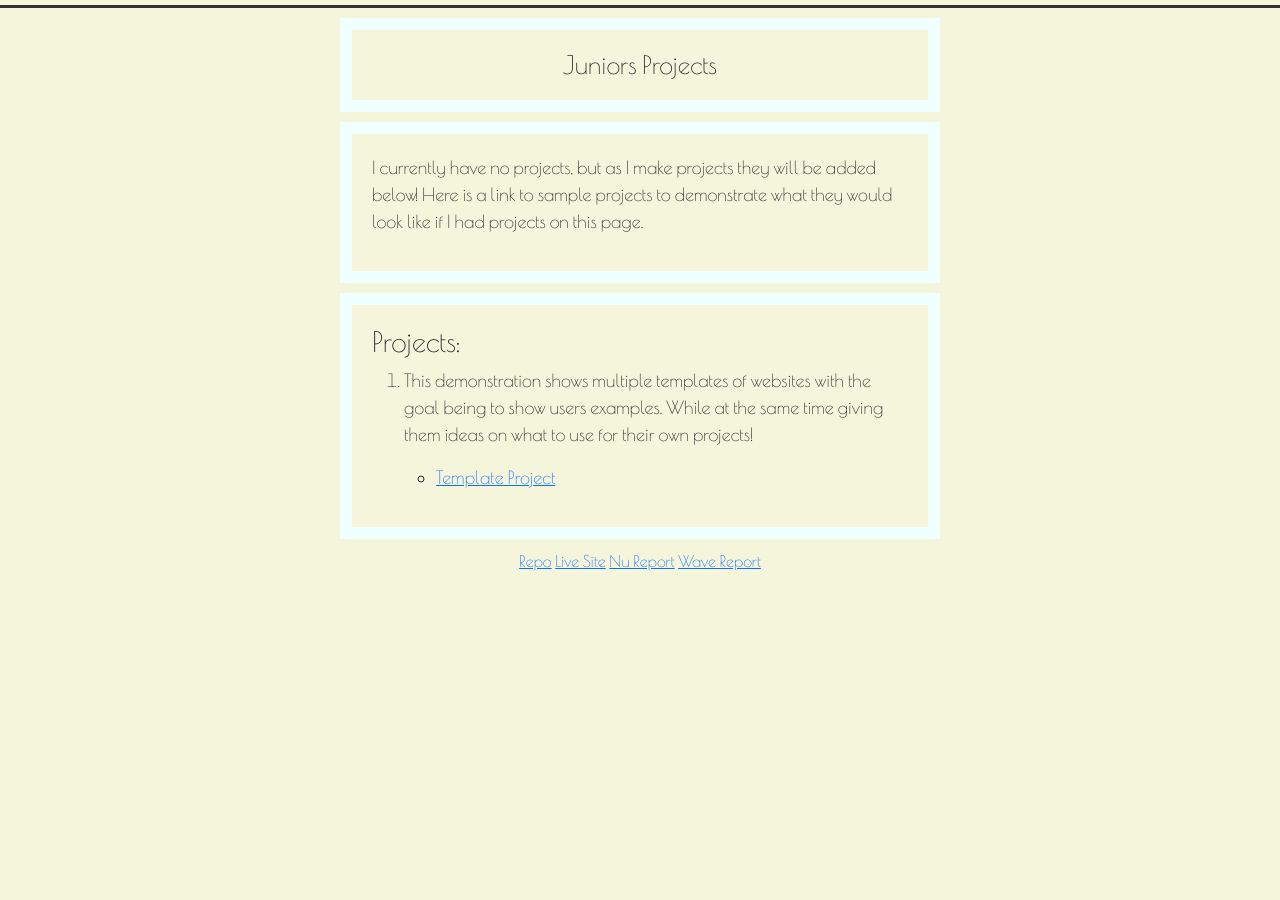
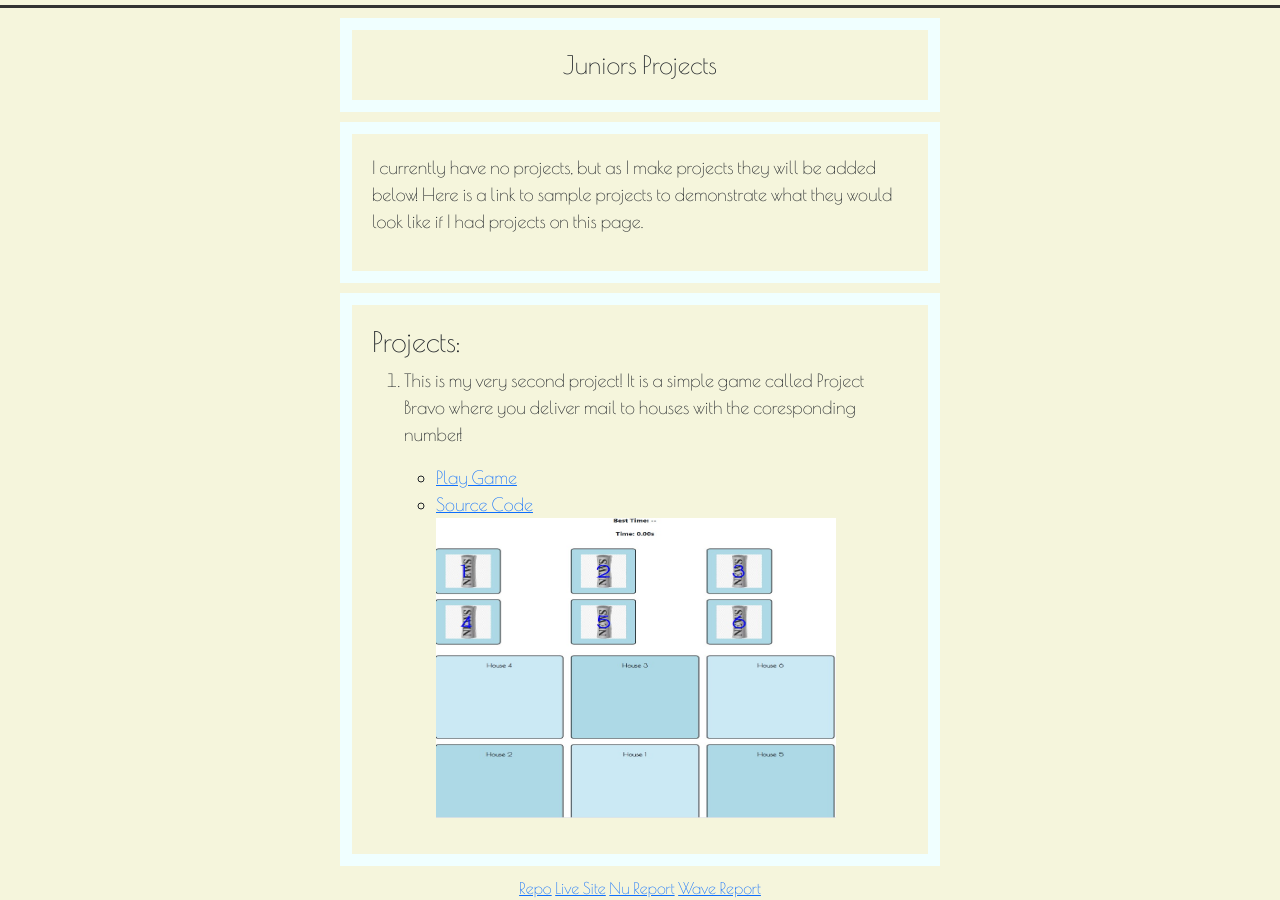
Before and after one commit to ChickenAlfredo1121/ChickenAlfredo1121, a plain HTML site: page docs/pages/Projects.html in a window 1280 px wide. Shown: the part 92-992 px from the top of the page. Before the commit the page ends 800 px from the top, so only its background shows below. Drawn offline with nearby package versions, Linux system fonts and the light colour scheme; a web font is replaced by a local one.

Commit message:
Add files via upload

```diff
--- a/docs/pages/Projects.html
+++ b/docs/pages/Projects.html
@@ -58,13 +58,16 @@
     <h3>Projects:</h3>
     <ol>
       <li>
-        <p>This demonstration shows multiple templates of websites with the goal being to show users examples. While at
-          the same time giving them ideas on what to
-          use for their own projects!
+        <p>This is my very second project! It is a simple game called Project Bravo where you
+          deliver mail to houses with the coresponding number!
         <ul>
           <li>
-            <a href="https://www.w3schools.com/w3css/w3css_templates.asp" target="_blank">Template Project</a>
+            <a href="https://chickenalfredo1121.github.io/ProjectBravo/" target="_blank">Play Game</a>
           </li>
+          <li>
+            <a href="https://github.com/ChickenAlfredo1121/ProjectBravo" target="_blank">Source Code</a>
+          </li>
+          <img class="gamePic1" src="/docs/images/game-thumb.jpg" alt="game preview picture" taget="_blank">
         </ul>
         </p>
       </li>
--- a/docs/styles/style.css
+++ b/docs/styles/style.css
@@ -129,3 +129,9 @@ a:hover {
     color: pink;
     text-decoration: underline;
   }
+
+
+  .gamePic1{
+    height: 300px;
+    width: 400px;
+  }
```
Also changed, not shown: docs/images/game-thumb.jpg (added).
